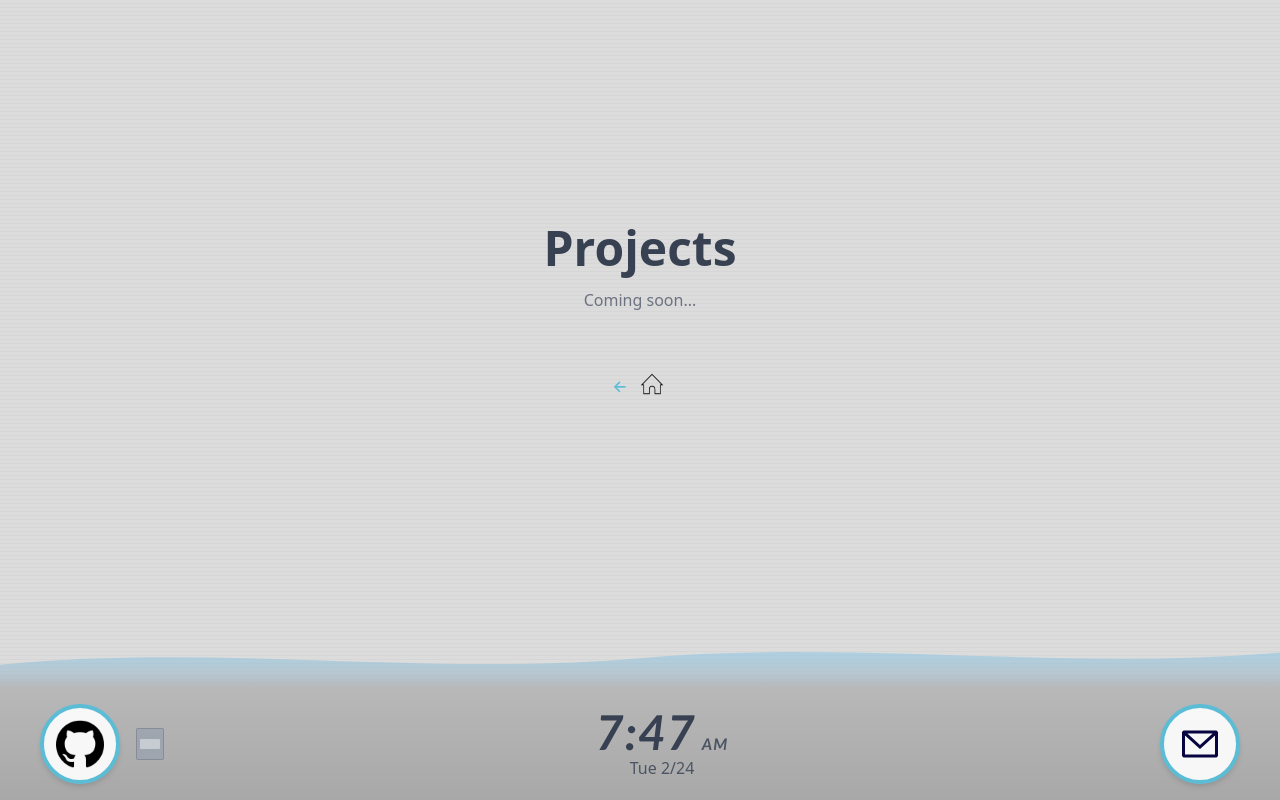
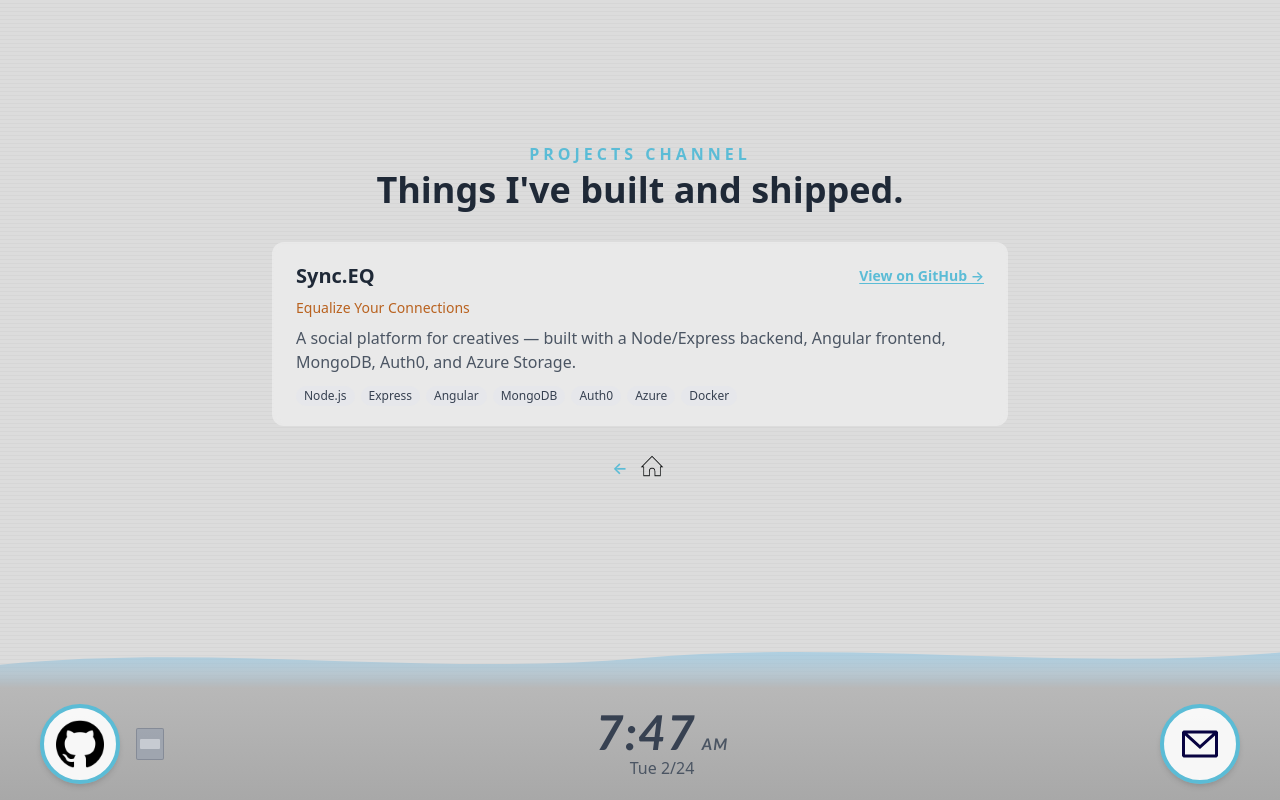
Before and after one commit to hiimkimchi/hiimkimchi.github.io, a React (Vite) app in the folder bryan-website/: page /projects in a window 1280 px wide. Built offline with nearby package versions, Linux system fonts and the light colour scheme.

Commit message:
project card component added to Projects page

```diff
--- /dev/null
+++ b/bryan-website/src/components/ProjectCard.tsx
@@ -0,0 +1,53 @@
+interface ProjectCardProps {
+  title: string;
+  repoUrl?: string;
+  tagline?: string;
+  description: string;
+  techs: string[];
+}
+
+export default function ProjectCard({
+  title,
+  repoUrl,
+  tagline,
+  description,
+  techs,
+}: ProjectCardProps) {
+  return (
+    <section className="bg-white/40 backdrop-blur-sm rounded-xl px-5 py-4 sm:px-6 sm:py-5">
+      <div className="flex flex-wrap items-center justify-between gap-2 mb-2">
+        <h2 className="text-lg sm:text-xl font-bold text-gray-800">
+          {title}
+        </h2>
+        {repoUrl && (
+          <a
+            href={repoUrl}
+            target="_blank"
+            rel="noreferrer"
+            className="text-xs sm:text-sm font-semibold text-wii-ring hover:text-sky-600 underline underline-offset-2"
+          >
+            View on GitHub →
+          </a>
+        )}
+      </div>
+      {tagline && (
+        <p className="text-sm font-medium text-amber-700/90 mb-2">
+          {tagline}
+        </p>
+      )}
+      <p className="text-gray-600 text-sm sm:text-base mb-3">
+        {description}
+      </p>
+      <div className="flex flex-wrap gap-1.5">
+        {techs.map((tech) => (
+          <span
+            key={tech}
+            className="text-[10px] sm:text-xs px-2 py-0.5 rounded-full bg-gray-200/80 text-gray-700 font-medium"
+          >
+            {tech}
+          </span>
+        ))}
+      </div>
+    </section>
+  );
+}
--- a/bryan-website/src/pages/AboutMe.tsx
+++ b/bryan-website/src/pages/AboutMe.tsx
@@ -8,7 +8,7 @@ export default function AboutMe() {
         <div className="w-full max-w-3xl px-2 sm:px-4 text-center">
           {/* Header */}
           <p className="text-s font-semibold tracking-[0.25em] text-wii-ring mb-1">
-            ABOUT ME
+            ABOUT ME CHANNEL
           </p>
           <h1 className="text-2xl sm:text-3xl md:text-4xl font-bold text-gray-800 mb-2">
             Bryan Kim
--- a/bryan-website/src/pages/Projects.tsx
+++ b/bryan-website/src/pages/Projects.tsx
@@ -1,16 +1,35 @@
 import BottomBar from "../components/BottomBar";
 import BackToHome from "../components/BackToHome";
+import ProjectCard from "../components/ProjectCard";
 
 export default function Projects() {
   return (
     <div className="wii-bg min-h-screen flex flex-col">
-      <div className="flex-1 flex flex-col items-center justify-center px-6 sm:px-10 md:px-20">
-        <h1 className="text-3xl sm:text-4xl md:text-5xl font-bold text-gray-700 mb-4">
-          Projects
-        </h1>
-        <p className="text-gray-500 text-sm sm:text-base mb-8">Coming soon...</p>
-        <BackToHome />
+      <div className="flex-1 flex items-center justify-center px-4 sm:px-8 md:px-16 py-10">
+        <div className="w-full max-w-3xl px-2 sm:px-4">
+          <div className="text-center mb-8">
+            <p className="text-s font-semibold tracking-[0.25em] text-wii-ring mb-1">
+              PROJECTS CHANNEL
+            </p>
+            <h1 className="text-2xl sm:text-3xl md:text-4xl font-bold text-gray-800">
+              Things I've built and shipped.
+            </h1>
+          </div>
+
+          <div className="grid gap-4 sm:gap-5">
+            <ProjectCard
+              title="Sync.EQ"
+              repoUrl="https://github.com/hiimkimchi/Sync.EQ-Prototype"
+              tagline="Equalize Your Connections"
+              description="A social platform for creatives — built with a Node/Express backend, Angular frontend, MongoDB, Auth0, and Azure Storage."
+              techs={["Node.js", "Express", "Angular", "MongoDB", "Auth0", "Azure", "Docker"]}
+            />
+          </div>
+
+          <BackToHome />
+        </div>
       </div>
+
       <BottomBar />
     </div>
   );
--- a/bryan-website/src/pages/Recents.tsx
+++ b/bryan-website/src/pages/Recents.tsx
@@ -8,7 +8,7 @@ export default function Recents() {
         <div className="w-full max-w-3xl px-2 sm:px-4">
           <div className="text-center mb-8">
             <p className="text-s font-semibold tracking-[0.25em] text-wii-ring mb-1">
-              DISC CHANNEL
+              RECENT ACTIVITY CHANNEL
             </p>
             <h1 className="text-2xl sm:text-3xl md:text-4xl font-bold text-gray-800">
                 What I'm on
@@ -16,7 +16,7 @@ export default function Recents() {
           </div>
 
           <div className="grid gap-4 sm:gap-5">
-            <section className="bg-white/70 backdrop-blur-sm rounded-xl shadow-md px-5 py-4 sm:px-6 sm:py-5">
+            <section className="bg-white/40 backdrop-blur-sm rounded-xl px-5 py-4 sm:px-6 sm:py-5">
               <h2 className="text-sm sm:text-base font-semibold text-gray-700 mb-1">
                 Current Favorite Album
               </h2>
@@ -26,7 +26,7 @@ export default function Recents() {
               </p>
             </section>
 
-            <section className="bg-white/70 backdrop-blur-sm rounded-xl shadow-md px-5 py-4 sm:px-6 sm:py-5">
+            <section className="bg-white/40 backdrop-blur-sm rounded-xl px-5 py-4 sm:px-6 sm:py-5">
               <h2 className="text-sm sm:text-base font-semibold text-gray-700 mb-1">
                 Current Favorite Video Game
               </h2>
@@ -36,7 +36,7 @@ export default function Recents() {
               </p>
             </section>
 
-            <section className="bg-white/70 backdrop-blur-sm rounded-xl shadow-md px-5 py-4 sm:px-6 sm:py-5">
+            <section className="bg-white/40 backdrop-blur-sm rounded-xl px-5 py-4 sm:px-6 sm:py-5">
               <h2 className="text-sm sm:text-base font-semibold text-gray-700 mb-1">
                 Next Event Coming Up
               </h2>
```
